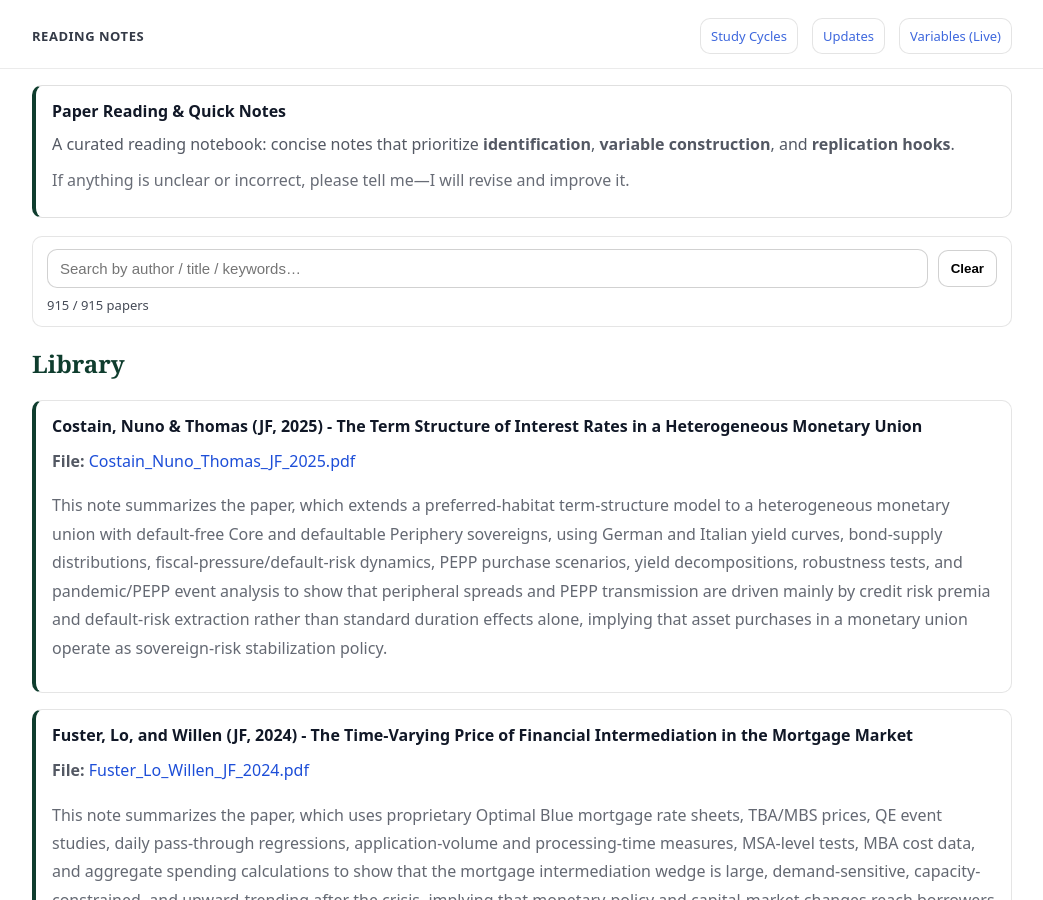
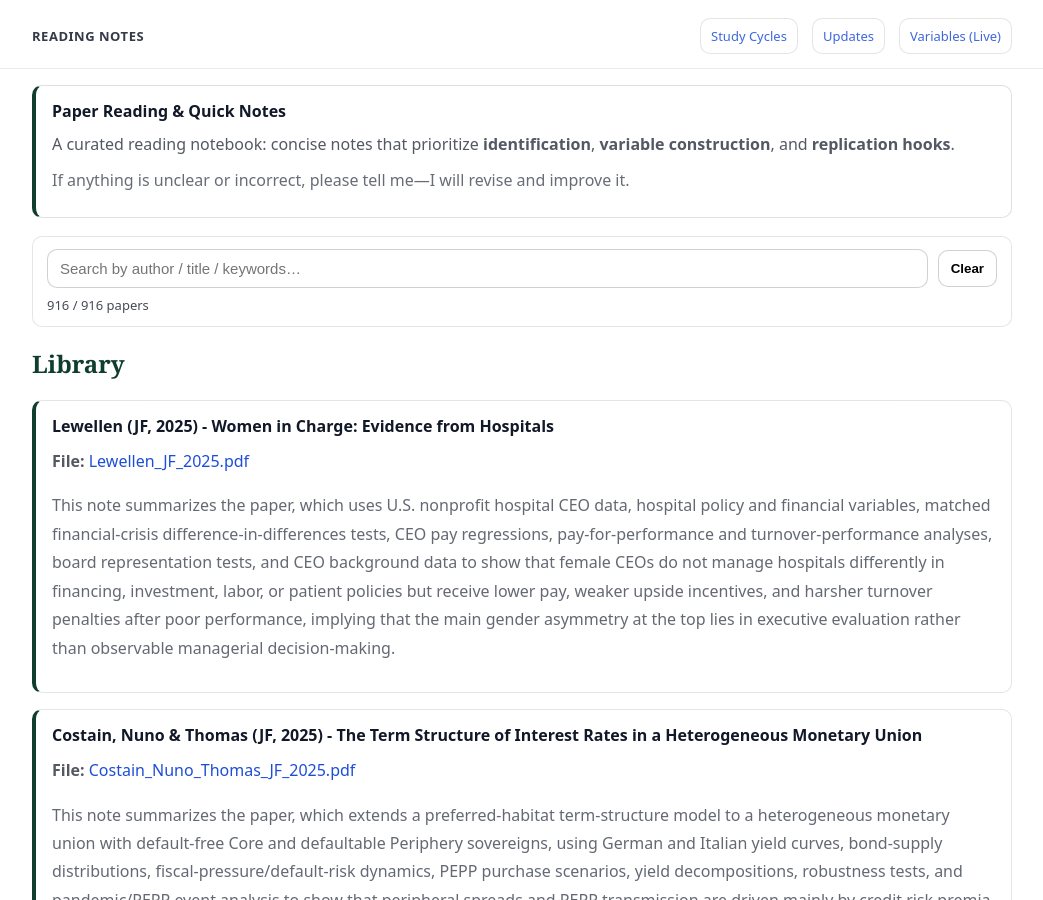
Before and after one commit to yaxinzn/study-archive, a Jekyll site: the page built from reading/index.md, in a window 1280 px wide and 900 px high. Shown: the whole window, without its empty margins (118-1161 px from the left). Built offline with Jekyll 4.4.1, drawn with Linux system fonts in a browser that asks for light colours.

Commit message:
Reading: add/update Lewellen_JF_2025.pdf

```diff
--- a/_data/reading.yml
+++ b/_data/reading.yml
@@ -1,3 +1,7 @@
+- title: "Lewellen (JF, 2025) - Women in Charge: Evidence from Hospitals"
+  file: "Lewellen_JF_2025.pdf"
+  desc: "This note summarizes the paper, which uses U.S. nonprofit hospital CEO data, hospital policy and financial variables, matched financial-crisis difference-in-differences tests, CEO pay regressions, pay-for-performance and turnover-performance analyses, board representation tests, and CEO background data to show that female CEOs do not manage hospitals differently in financing, investment, labor, or patient policies but receive lower pay, weaker upside incentives, and harsher turnover penalties after poor performance, implying that the main gender asymmetry at the top lies in executive evaluation rather than observable managerial decision-making."
+
 - title: "Costain, Nuno & Thomas (JF, 2025) - The Term Structure of Interest Rates in a Heterogeneous Monetary Union"
   file: "Costain_Nuno_Thomas_JF_2025.pdf"
   desc: "This note summarizes the paper, which extends a preferred-habitat term-structure model to a heterogeneous monetary union with default-free Core and defaultable Periphery sovereigns, using German and Italian yield curves, bond-supply distributions, fiscal-pressure/default-risk dynamics, PEPP purchase scenarios, yield decompositions, robustness tests, and pandemic/PEPP event analysis to show that peripheral spreads and PEPP transmission are driven mainly by credit risk premia and default-risk extraction rather than standard duration effects alone, implying that asset purchases in a monetary union operate as sovereign-risk stabilization policy."
```
Also changed, not shown: 1 other file.
